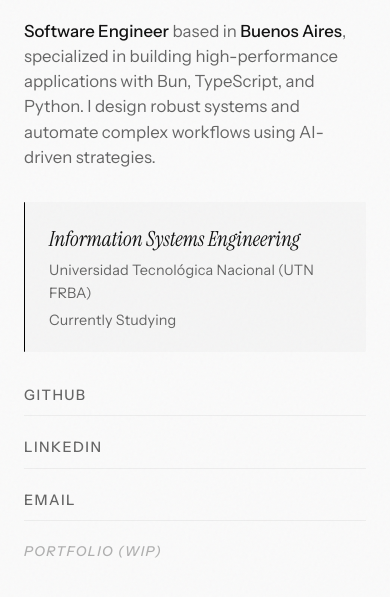
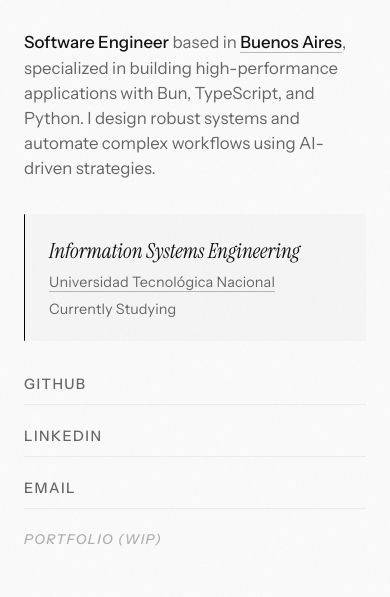
Before and after one commit to zanellig/personal-page, a website: page public/index.html in a window 390 px wide. Shown: the part 197-794 px from the top of the page. Drawn offline with Linux system fonts and the light colour scheme.

Commit message:
feat: Add `content-link` styling for internal links and introduce `mobile-hidden` class for responsive text.

```diff
--- a/public/index.css
+++ b/public/index.css
@@ -10,6 +10,18 @@
   --max-width: 800px;
   --padding-x: 2rem;
   --transition-smooth: all 0.4s cubic-bezier(0.23, 1, 0.32, 1);
+}
+
+.content-link {
+  color: inherit;
+  text-decoration: none;
+  border-bottom: 1px solid rgba(0, 0, 0, 0.25);
+  transition: all 0.2s ease;
+}
+
+.content-link:hover {
+  border-bottom-color: var(--text-primary);
+  color: var(--text-primary);
 }
 
 html {
@@ -259,7 +271,7 @@ nav a:hover::after {
     gap: 0.25rem;
   }
 
-  .desktop-separator {
+  .desktop-separator, .mobile-hidden {
     display: none;
   }
 
--- a/public/index.html
+++ b/public/index.html
@@ -73,7 +73,7 @@
         <section class="bio">
             <h2 class="sr-only">About Me</h2>
             <p>
-                <strong>Software Engineer</strong> based in <strong>Buenos Aires</strong>, specialized in building high-performance
+                <strong>Software Engineer</strong> based in <strong><a href="https://www.google.com/search?q=buenos+aires" target="_blank" rel="noopener noreferrer" class="content-link">Buenos Aires</a></strong>, specialized in building high-performance
                 applications with Bun, TypeScript, and Python. I design robust systems
                 and automate complex workflows using AI-driven strategies.
             </p>
@@ -83,7 +83,7 @@
             <h2 class="sr-only">Education</h2>
             <div class="uni">Information Systems Engineering</div>
             <p>
-                <span>Universidad Tecnológica Nacional (UTN FRBA)</span>
+                <span><a href="https://utn.edu.ar/" target="_blank" rel="noopener noreferrer" class="content-link">Universidad Tecnológica Nacional <span class="mobile-hidden">(UTN FRBA)</span></a></span>
                 <span class="desktop-separator"> — </span>
                 <span>Currently Studying</span>
             </p>
```
